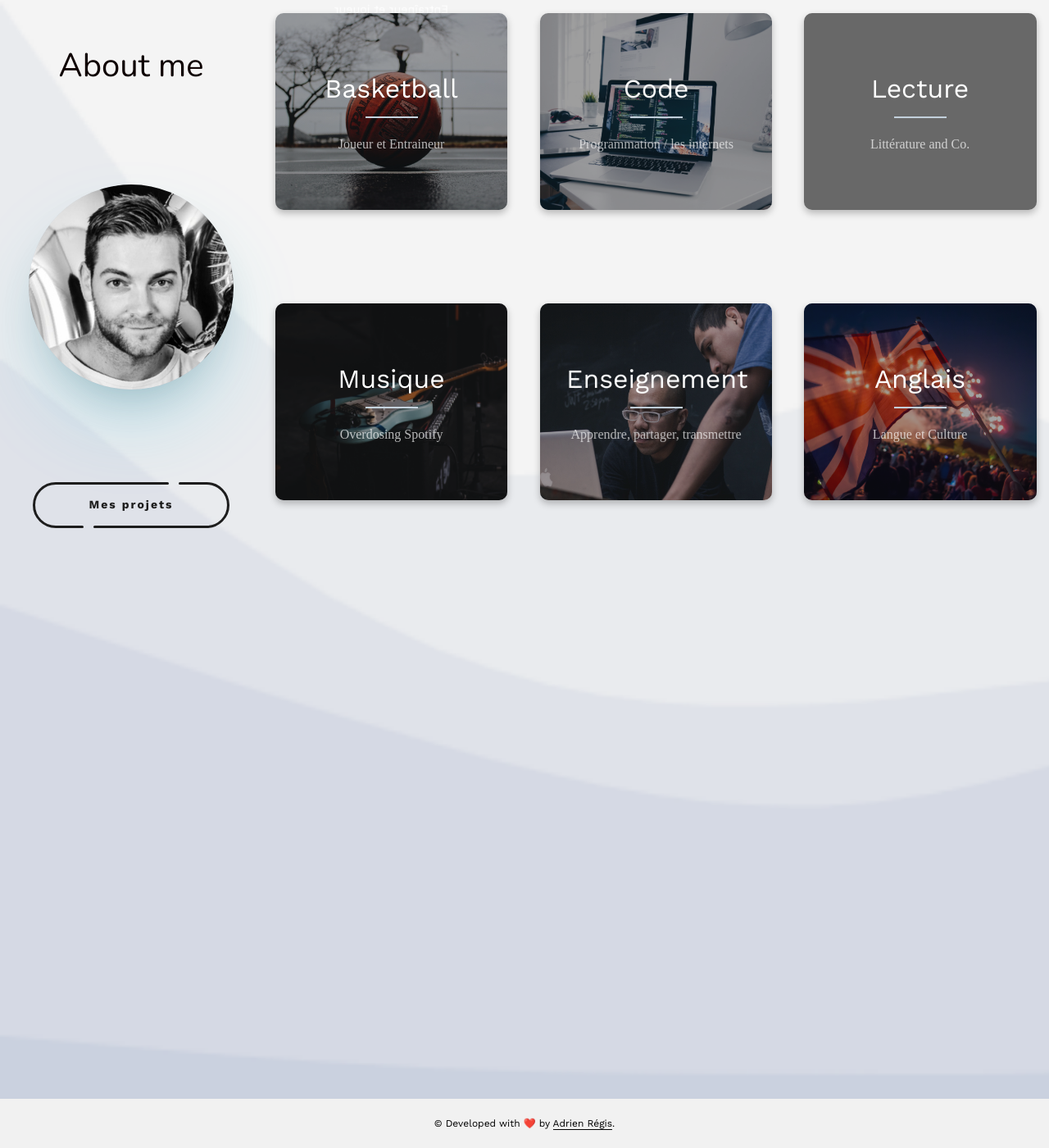
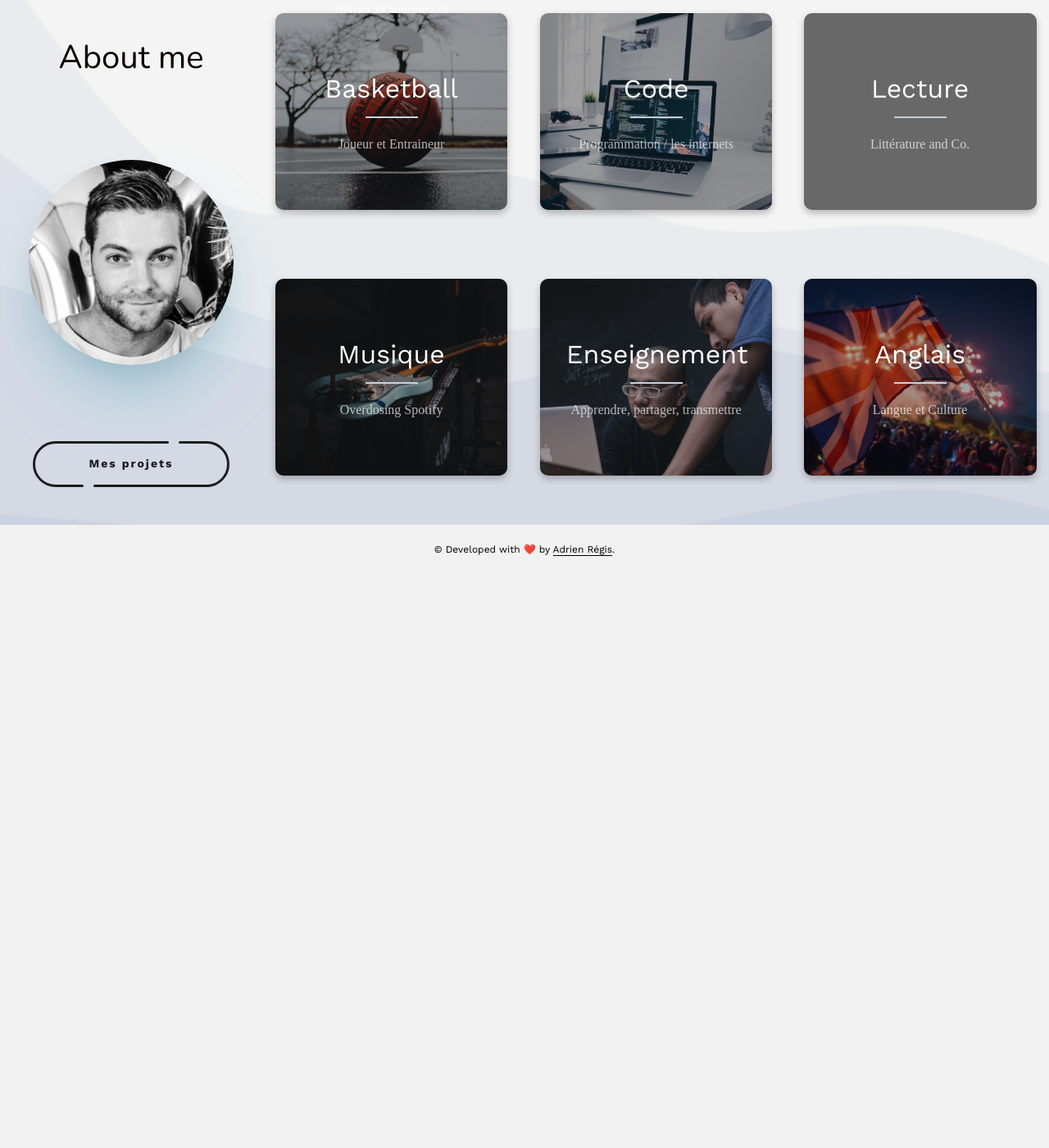
Before and after one commit to Reaven23/rails-my-web-profile, a Rails app: page /web in a window 1280 px wide. Shown: the part 100-1500 px from the top of the page at 82% size. After the commit the page ends 778 px from the top, so only its background shows below. Run offline with Rails 7, Linux system fonts and the light colour scheme; style sheets or scripts are compiled from the project's sources; some libraries are stand-ins or nearby versions; some web fonts are replaced; grey boxes are pictures that could not be loaded.

```diff
--- a/app/assets/stylesheets/pages/_about_me.scss
+++ b/app/assets/stylesheets/pages/_about_me.scss
@@ -1,5 +1,5 @@
 .about-me-container {
-  height: calc(100vh - 100px);
+  height: calc(100vh - 160px);
   display: flex;
 }
 
--- a/app/views/pages/web.html.erb
+++ b/app/views/pages/web.html.erb
@@ -116,7 +116,5 @@
     </div>
   </div>
 
-  <div class="portfolio" id="my-anchor-point">
-  </div>
   <%= render 'footer' %>
 </div>
```
